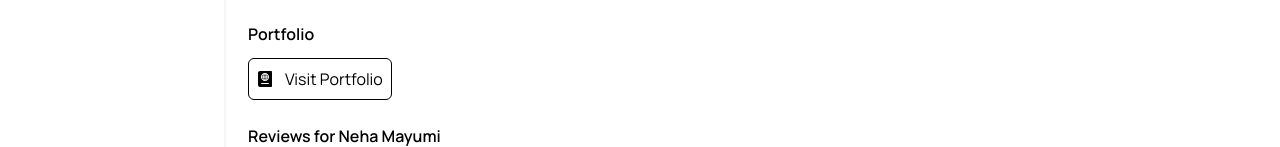
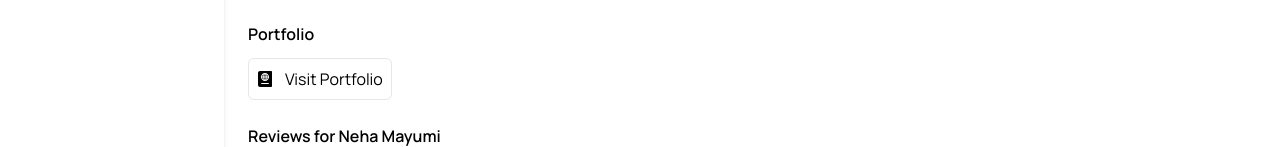
Before and after one commit to test-usa/clover-frontend, a React (Vite) app: page /dashboard/profile/1/public in a window 1280 px wide. Shown: the part 658-805 px from the top of the page. Built offline with nearby package versions, Linux system fonts and the light colour scheme.

Commit message:
pull done

```diff
--- a/src/pages/Dashboard/PublicMyProfile.tsx
+++ b/src/pages/Dashboard/PublicMyProfile.tsx
@@ -112,7 +112,7 @@ const PublicMyProfile = () => {
       </div>
       <div>
         <h1 className=" font-semibold mt-6" >Portfolio</h1>
-         <button className=" border-1 p-2 rounded-md mt-3 flex items-center gap-3"> <FaPassport></FaPassport> Visit Portfolio</button>
+         <button className=" border-1  border-gray-200 p-2 rounded-md mt-3 flex items-center gap-3"> <FaPassport></FaPassport> Visit Portfolio</button>
 
       </div>
       <div>
```
